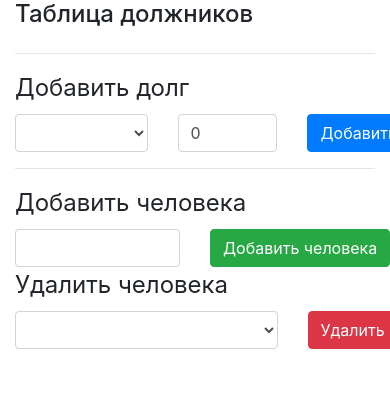
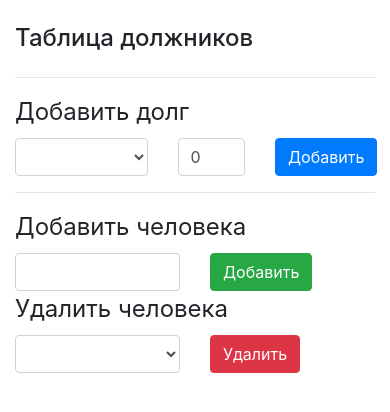
Before and after one commit to kadirovazizbek/debitorsList, a plain HTML site: page index.html in a window 390 px wide. Drawn offline with Linux system fonts and the light colour scheme; some packages are replaced by stand-ins of ours.

Commit message:
Style changes

```diff
--- a/index.html
+++ b/index.html
@@ -13,7 +13,8 @@
 </head>
 
 <body>
-	<div class="container">
+<br>
+	<div class="container-fluid">
 		<div class="row">
 			<div class="col-12">
 				<h4>Таблица должников</h4>
@@ -48,7 +49,7 @@
 									</option>
 								</select>
 							</div>
-							<div class="col-4">
+							<div class="col-3">
 								<input type="number" id="d_amount" value="0" class="form-control">
 							</div>
 							<div class="col-3">
@@ -65,7 +66,7 @@
 								<input type="text" name="" id="n_name" class="form-control">
 							</div>
 							<div class="col-6">
-								<input type="button" id="add_debitor" value="Добавить человека" class="btn btn-success">
+								<input type="button" id="add_debitor" value="Добавить" class="btn btn-success">
 							</div>
 						</div>
 					</fieldset>
@@ -73,7 +74,7 @@
 						<legend>Удалить человека</legend>
 						<div class="row">
 
-							<div class="col-9">
+							<div class="col">
 
 								<select id="d_name" class="form-control">
 									<option v-for="debitor in debitors">
@@ -82,7 +83,7 @@
 								</select>
 							</div>
 
-							<div class="col-3">
+							<div class="col">
 								<input type="button" id="remove" value="Удалить" class="btn btn-danger">
 							</div>
 
```
